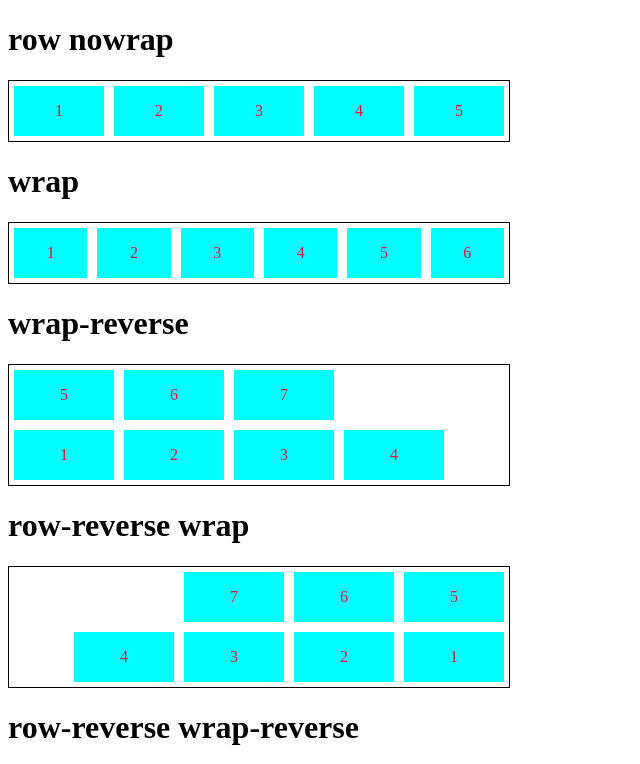
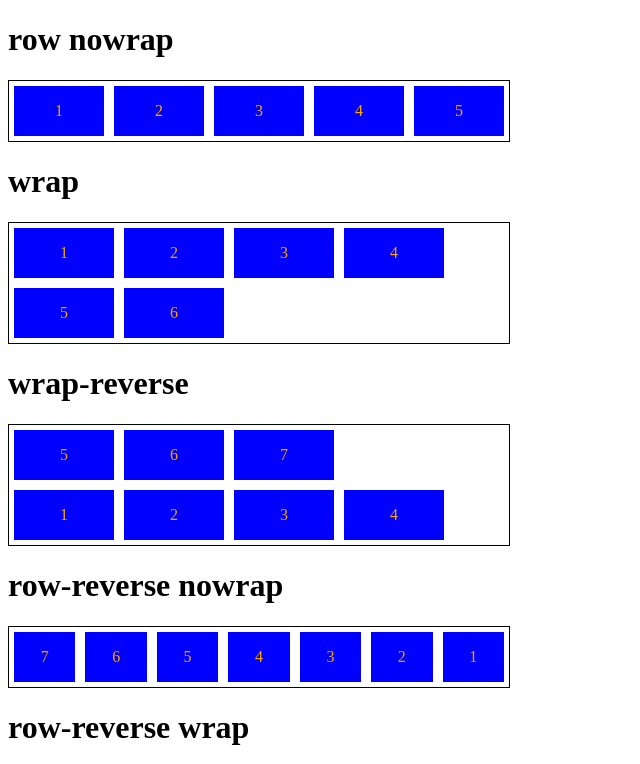
Before and after one commit to Gilvaldo/Cursos, a plain HTML site: page CSS FLEXBOX/flex-flow.html in a window 1280 px wide. Shown: the top 764 px of the page, without its empty margins (0-640 px from the left). Drawn offline with Linux system fonts and the light colour scheme.

Commit message:
continuação

```diff
--- a/CSS FLEXBOX/flex-flow.html
+++ b/CSS FLEXBOX/flex-flow.html
@@ -21,14 +21,18 @@
         }
 
         .wrap{
-            flex-flow: nowrap;
+            flex-flow: row wrap;
         }
 
         .wrap-reverse{
-            flex-flow: wrap-reverse;
+            flex-flow: row wrap-reverse;
         }
 
         .r-nowrap{
+            flex-flow: row-reverse nowrap;
+        }
+
+        .r-wrap{
             flex-flow: row-reverse wrap;
         }
 
@@ -37,9 +41,9 @@
         }
 
         .item{
-            background-color: aqua;
+            background-color: blue;
             margin: 5px;
-            color: crimson;
+            color:orange;
             text-align: center;
             width: 100px;
             height: 50px;
@@ -88,9 +92,22 @@
 
     </div>
 
+    <h1>row-reverse nowrap</h1>
+
+    <div class="flex-container r-nowrap">
+        <div class="item">1</div>
+        <div class="item">2</div>
+        <div class="item">3</div>
+        <div class="item">4</div>
+        <div class="item">5</div>
+        <div class="item">6</div>
+        <div class="item">7</div>
+
+    </div>
+
     <h1>row-reverse wrap</h1>
 
-    <div class="flex-container rr-wrap">
+    <div class="flex-container r-wrap">
         <div class="item">1</div>
         <div class="item">2</div>
         <div class="item">3</div>
@@ -103,7 +120,7 @@
 
     <h1>row-reverse wrap-reverse</h1>
 
-    <div class="flex-container r-nowrap">
+    <div class="flex-container rr-wrap">
 
         <div class="item">1</div>
         <div class="item">2</div>
```
